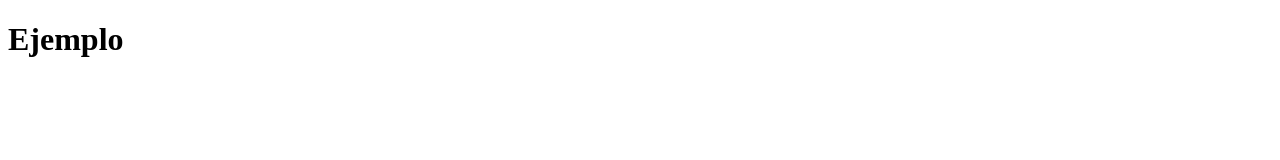
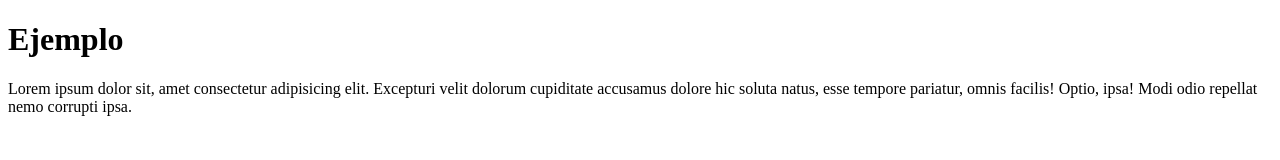
Before and after one commit to ignaciorodr/N2P12C1repo, a plain HTML site: page index.html in a window 1280 px wide. Drawn offline with Linux system fonts and the light colour scheme.

Commit message:
Parrafo agregado

```diff
--- a/index.html
+++ b/index.html
@@ -8,6 +8,6 @@
 </head>
 <body>
     <h1>Ejemplo</h1>
-
+    <p>Lorem ipsum dolor sit, amet consectetur adipisicing elit. Excepturi velit dolorum cupiditate accusamus dolore hic soluta natus, esse tempore pariatur, omnis facilis! Optio, ipsa! Modi odio repellat nemo corrupti ipsa.</p>
 </body>
 </html>
```
